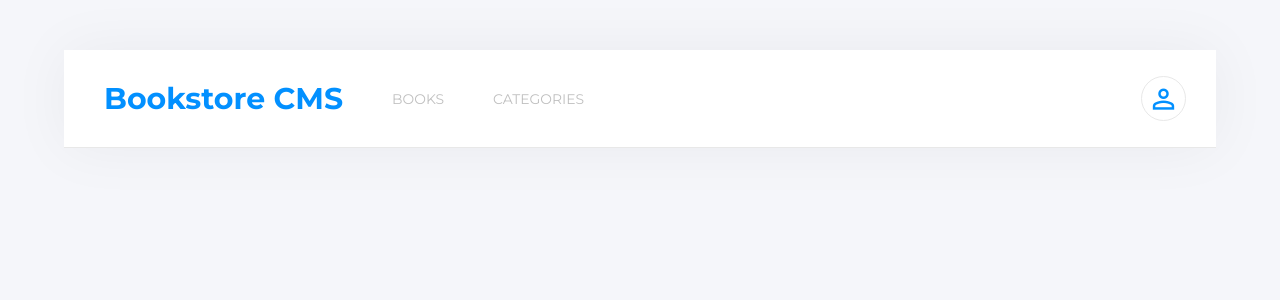
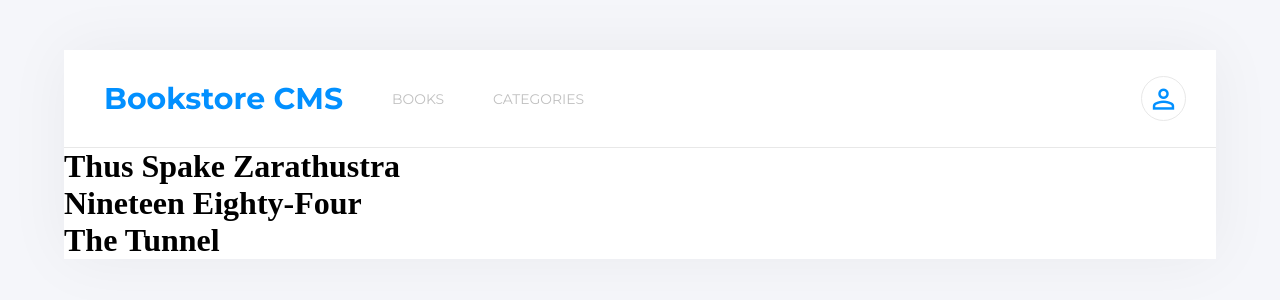
Before and after one commit to jmonto55/Bookstore, a React (Create React App) app: page / in a window 1280 px wide. Shown: the top 300 px of the page. Built offline with nearby package versions, Linux system fonts and the light colour scheme.

Commit message:
Develope logic for BookList & Book components

```diff
--- a/public/index.html
+++ b/public/index.html
@@ -10,7 +10,7 @@
       name="description"
       content="Web site created using create-react-app"
     />
-    <title>Math Magicians</title>
+    <title>Bookstore Jose</title>
   </head>
   <body>
     <noscript>You need to enable JavaScript to run this app.</noscript>
--- a/src/App.jsx
+++ b/src/App.jsx
@@ -1,11 +1,12 @@
 import { Routes } from 'react-router-dom';
-
+import BookStoreLogic from './components/BookStoreLogic';
 import Navbar from './components/Navbar';
 
 function App() {
   return (
     <div data-testid="app" className="app">
       <Navbar />
+      <BookStoreLogic />
       <Routes />
     </div>
   );
--- a/src/components/Book.jsx
+++ b/src/components/Book.jsx
@@ -0,0 +1,5 @@
+const Book = ({ bookProp }) => (
+  <h1>{bookProp.title}</h1>
+);
+
+export default Book;
--- a/src/components/BookList.jsx
+++ b/src/components/BookList.jsx
@@ -0,0 +1,11 @@
+import Book from './Book';
+
+const BookList = ({ booksProps }) => (
+  <ul>
+    {booksProps.map((book) => (
+      <Book key={book.id} bookProp={book} />
+    ))}
+  </ul>
+);
+
+export default BookList;
--- a/src/components/BookstoreLogic.jsx
+++ b/src/components/BookstoreLogic.jsx
@@ -0,0 +1,38 @@
+import BookList from './BookList';
+// import FormAddBook from './FormAddBook';
+
+const BookStoreLogic = () => {
+  const books = [
+    {
+      id: 1,
+      title: 'Thus Spake Zarathustra',
+      author: 'Friedrich Nietzsche',
+      category: 'Philosophy',
+      current: 'Chapter 17',
+    },
+    {
+      id: 2,
+      title: 'Nineteen Eighty-Four',
+      author: 'George Orwell',
+      category: 'SciFi novel',
+      current: 'Chapter 3: "A Lesson Learned"',
+    },
+    {
+      id: 3,
+      title: 'The Tunnel',
+      author: 'Ernesto Sabato',
+      category: 'Novel',
+      current: 'Introduction',
+    },
+  ];
+
+  return (
+    <div>
+      <BookList booksProps={books} />
+      {/* <FormAddBook /> */}
+    </div>
+
+  );
+};
+
+export default BookStoreLogic;
```
